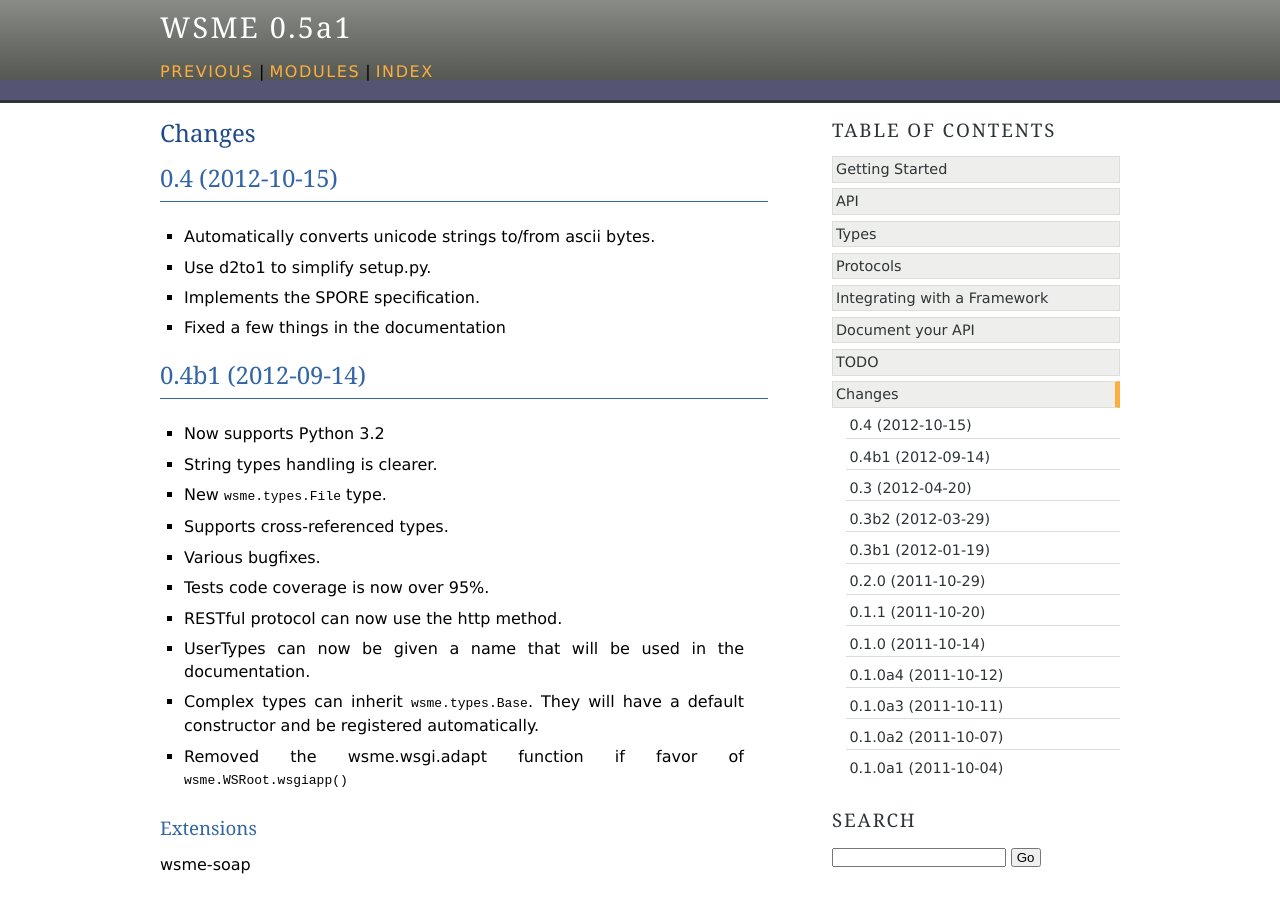
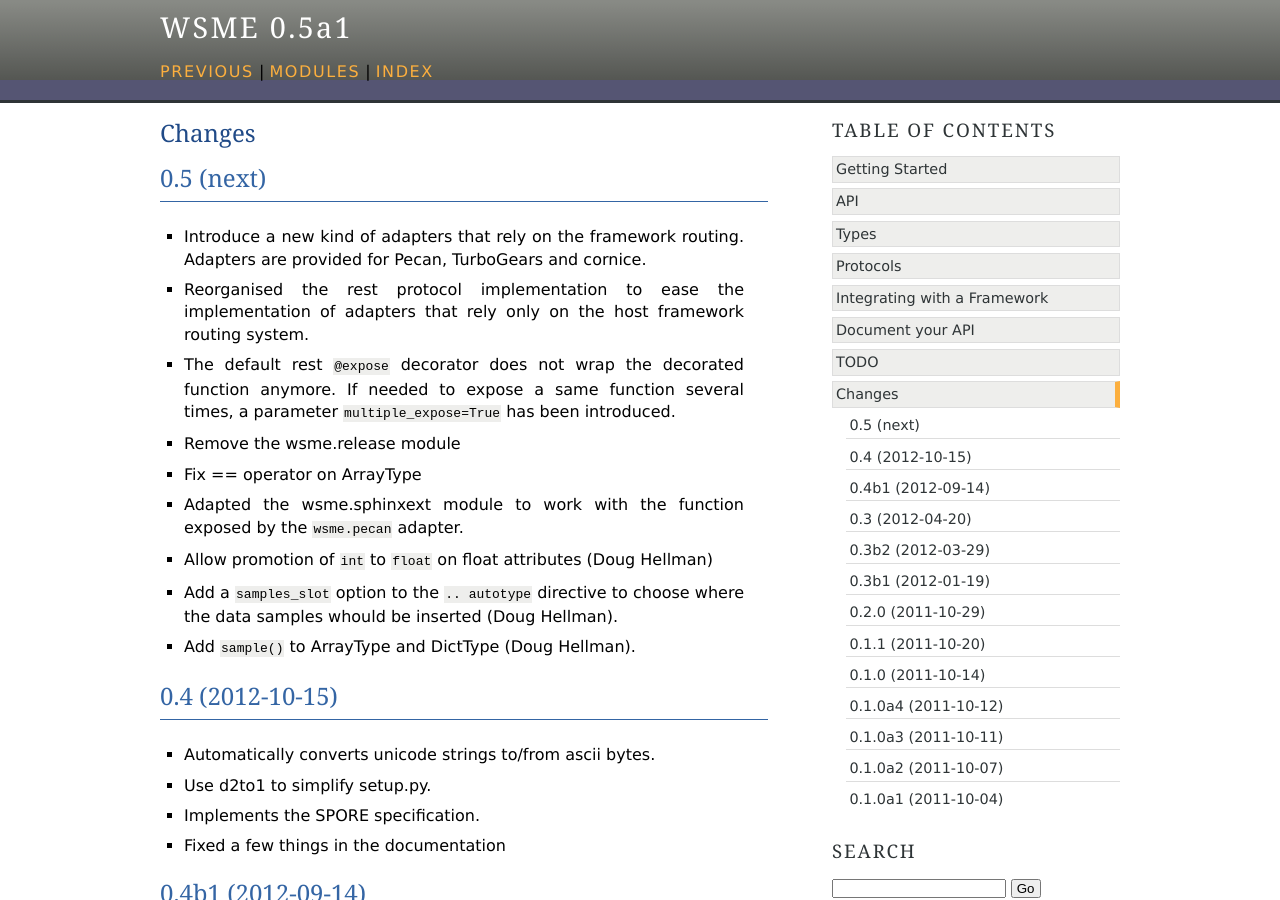
Before and after one commit to openstack-archive/wsme, a Sphinx documentation site: the page built from doc/changes.rst, in a window 1280 px wide and 900 px high. Built offline with Sphinx 7.4.7, drawn with Linux system fonts in a browser that asks for light colours.

Commit message:
Update the changelog.

```diff
--- a/doc/changes.rst
+++ b/doc/changes.rst
@@ -1,5 +1,32 @@
 Changes
 =======
+
+0.5 (next)
+----------
+
+*   Introduce a new kind of adapters that rely on the framework routing.
+    Adapters are provided for Pecan, TurboGears and cornice.
+
+*   Reorganised the rest protocol implementation to ease the implementation of
+    adapters that rely only on the host framework routing system.
+
+*   The default rest ``@expose`` decorator does not wrap the decorated function
+    anymore. If needed to expose a same function several times, a parameter
+    ``multiple_expose=True`` has been introduced.
+
+*   Remove the wsme.release module
+
+*   Fix == operator on ArrayType
+
+*   Adapted the wsme.sphinxext module to work with the function exposed by the
+    ``wsme.pecan`` adapter.
+
+*   Allow promotion of ``int`` to ``float`` on float attributes (Doug Hellman)
+
+*   Add a ``samples_slot`` option to the ``.. autotype`` directive to
+    choose where the data samples whould be inserted (Doug Hellman).
+
+*   Add ``sample()`` to ArrayType and DictType (Doug Hellman).
 
 0.4 (2012-10-15)
 ----------------
```
